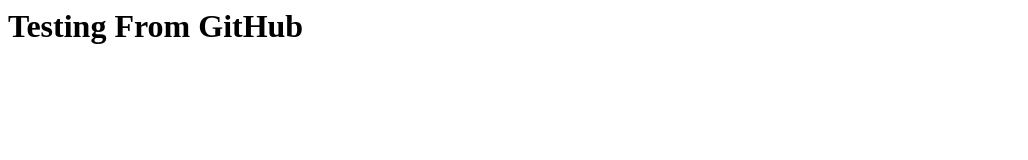
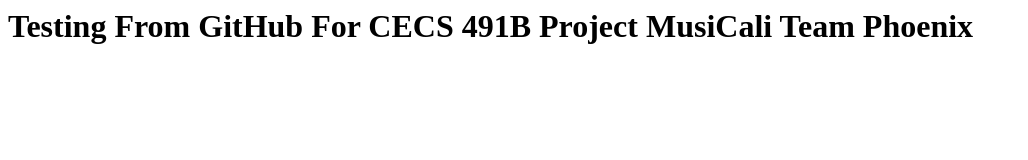
Before and after one commit to vangriff00/Testing-Rep-For-491B, a plain HTML site: page index.html in a window 1280 px wide. Shown: the whole page, without its empty margins (0-1028 px from the left). Drawn offline with Linux system fonts and the light colour scheme.

Commit message:
Update index.html

```diff
--- a/index.html
+++ b/index.html
@@ -1 +1 @@
-<H1> Testing From GitHub</H1>
+<H1> Testing From GitHub For CECS 491B Project MusiCali Team Phoenix </H1>
```
